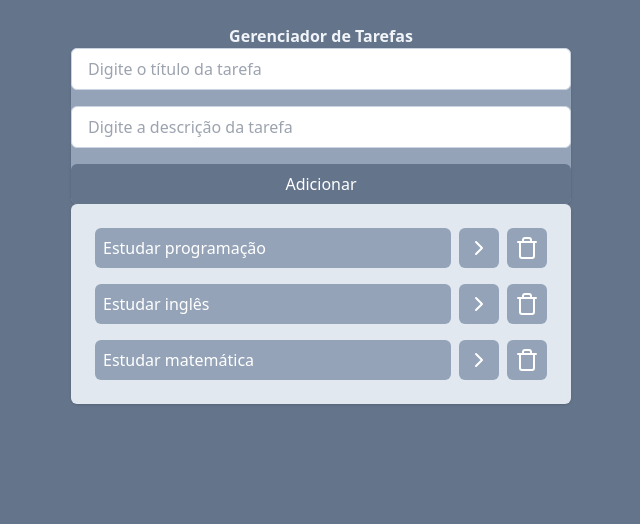
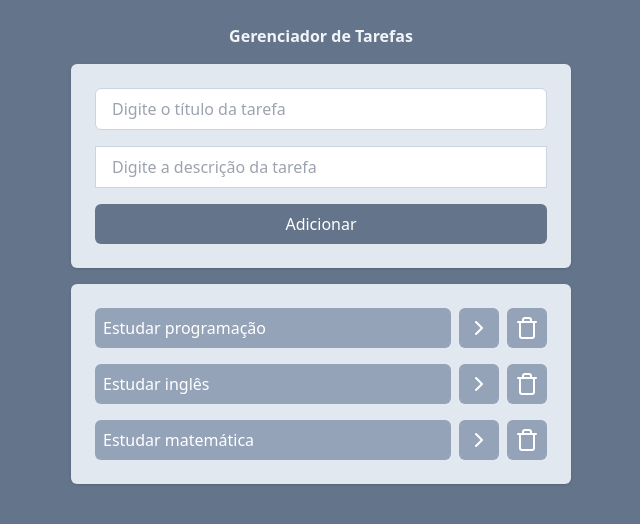
Before and after one commit to Rubenslourenco/fundamentos-react, a React (Vite) app: page / in a window 1280 px wide. Shown: the top 524 px of the page, without its empty margins (319-959 px from the left). Built offline with nearby package versions, Linux system fonts and the light colour scheme.

Commit message:
Adicionando tarefas (componente AddTasks)

```diff
--- a/package.json
+++ b/package.json
@@ -10,6 +10,7 @@
     "preview": "vite preview"
   },
   "dependencies": {
+    "fundamentosreact": "file:",
     "lucide-react": "^0.453.0",
     "react": "^18.3.1",
     "react-dom": "^18.3.1"
--- a/src/App.jsx
+++ b/src/App.jsx
@@ -44,16 +44,27 @@
     setTasks(newTasks);
   }
 
+  function onAddTaskSubmit(title, description) {
+    const newTask = {
+      id: tasks.length + 1,
+      title,
+      description,
+      isCompleted: false,
+    };
+    setTasks([...tasks, newTask]);
+  }
+
   return (
     <div className="w-screen h-screen bg-slate-500 flex justify-center p-6">
-      <div className="w-[500px]">
+      <div className="w-[500px] space-y-4">
         <h1 className="textl-3xl text-slate-100 font-bold text-center">
           Gerenciador de Tarefas
         </h1>
-        <AddTask />
+        <AddTask onAddTaskSubmit={onAddTaskSubmit} />
         <Tasks
           tasks={tasks}
           onTaskClick={onTaskClick}
+          onAddTaskSubmit={onAddTaskSubmit}
           onDeleteTaskClick={onDeleteTaskClick}
         />
       </div>
--- a/src/components/AddTask.jsx
+++ b/src/components/AddTask.jsx
@@ -1,18 +1,29 @@
-function AddTask() {
+import { useState } from "react";
+
+function AddTask({ onAddTaskSubmit }) {
+  const [title, setTitle] = useState("");
+  const [description, setDescription] = useState("");
   return (
-    <div className="space-y-4 bg-slate-400 rounded-md shadow flex flex-col">
+    <div className="space-y-4 p-6 bg-slate-200 rounded-md shadow flex flex-col">
       <input
         type="text"
         placeholder="Digite o título da tarefa"
         className="border border-slate-300 outline-slate-400 px-4 py-2 rounded-md"
+        value={title}
+        onChange={(event) => setTitle(event.target.value)}
       />
       <input
         type="text"
         placeholder="Digite a descrição da tarefa"
-        className="border border-slate-300 outline-slate-400 px-4 py-2 rounded-md"
+        className="border border-slate-300 outline-slate-400 px-4 py-2 rounded-emd"
+        value={description}
+        onChange={(event) => setDescription(event.target.value)}
       />
 
-      <button className="bg-slate-500 text-white px-4 py-2 rounded-md font-medium">
+      <button
+        onClick={() => onAddTaskSubmit(title, description)}
+        className="bg-slate-500 text-white px-4 py-2 rounded-md font-medium"
+      >
         Adicionar
       </button>
     </div>
```
Also changed, not shown: 1 other file (tests, documents, lock files or other folders).
